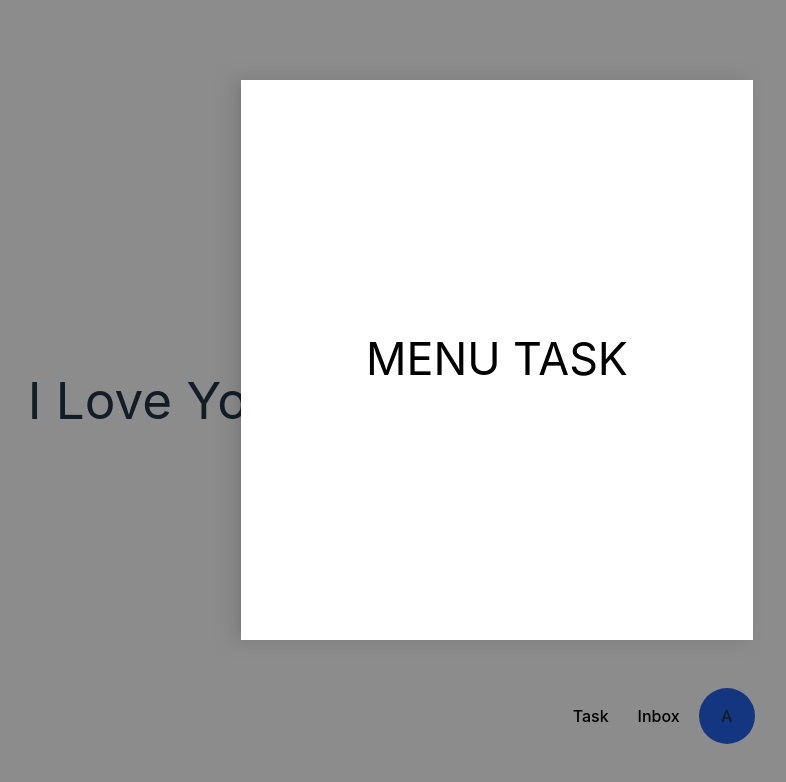
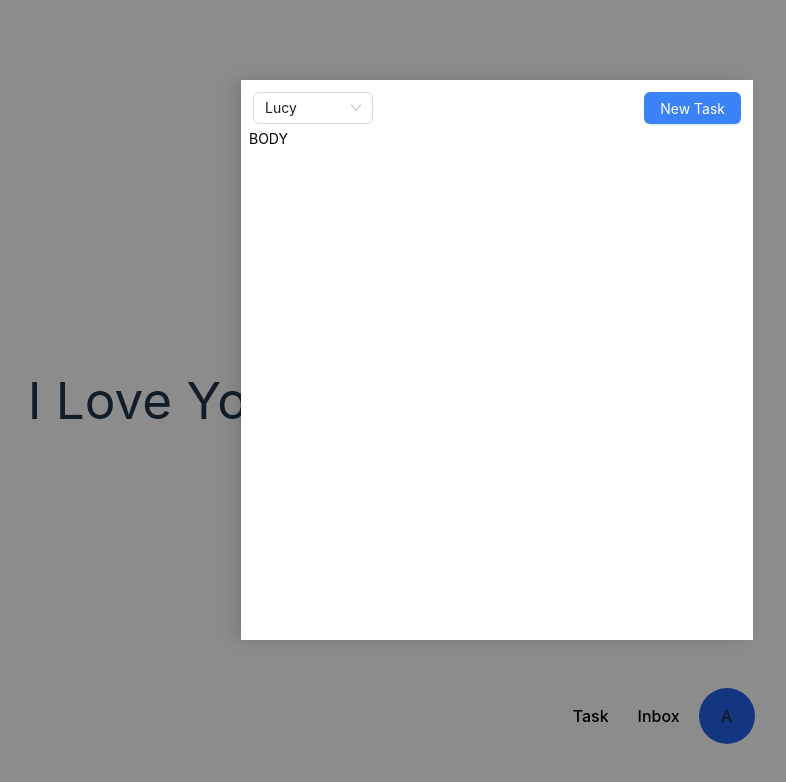
Before and after one commit to si-saaref/react-quicks, a React (Vite) app: page / in a window 1280 px wide. Both pictures are taken after a click on the button "Task". Shown: the top 782 px of the page, without its empty margins (487-1273 px from the left). Built offline with nearby package versions, Linux system fonts and the light colour scheme.

Commit message:
feat: create header comp for menu task

```diff
--- a/src/component/organisms/MenuTask.jsx
+++ b/src/component/organisms/MenuTask.jsx
@@ -1,3 +1,4 @@
+import { Button, Select } from 'antd';
 import React, { useState } from 'react';
 import DrawerModal from '../molecules/DrawerModal';
 
@@ -16,8 +17,23 @@ export default function MenuTask() {
 				Task
 			</button>
 			<DrawerModal onClose={() => setIsOpen((prevStae) => !prevStae)} isOpen={isOpen}>
-				<div className='flex justify-center items-center h-full'>
-					<h1>MENU TASK</h1>
+				<div className='flex flex-col h-full p-2'>
+					<div className='p-1 flex justify-between'>
+						<Select
+							defaultValue='lucy'
+							style={{ width: 120 }}
+							options={[
+								{ value: 'jack', label: 'Jack' },
+								{ value: 'lucy', label: 'Lucy' },
+								{ value: 'Yiminghe', label: 'yiminghe' },
+								{ value: 'disabled', label: 'Disabled', disabled: true },
+							]}
+						/>
+						<Button type='primary' className='bg-blue-500'>
+							New Task
+						</Button>
+					</div>
+					<div className='flex-grow'>BODY</div>
 				</div>
 			</DrawerModal>
 		</>
```
